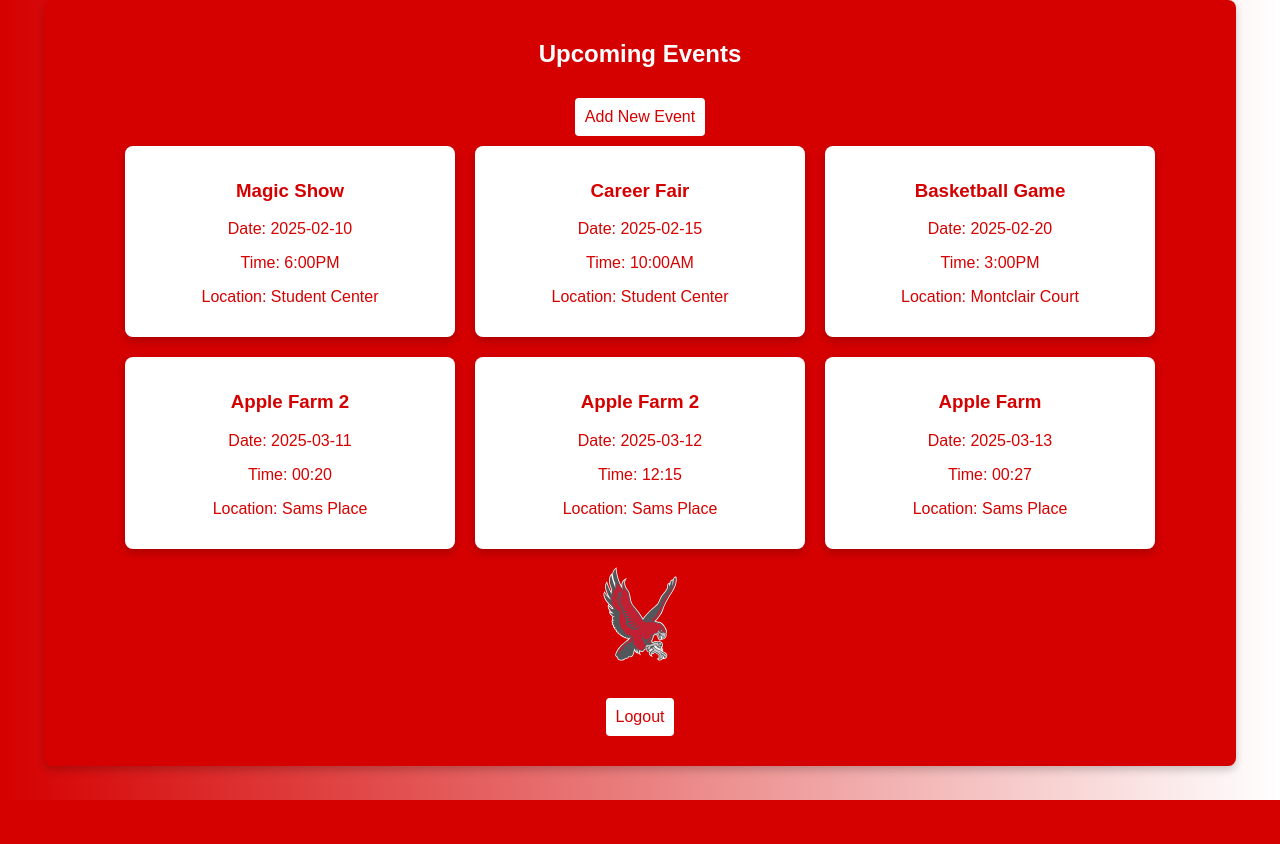
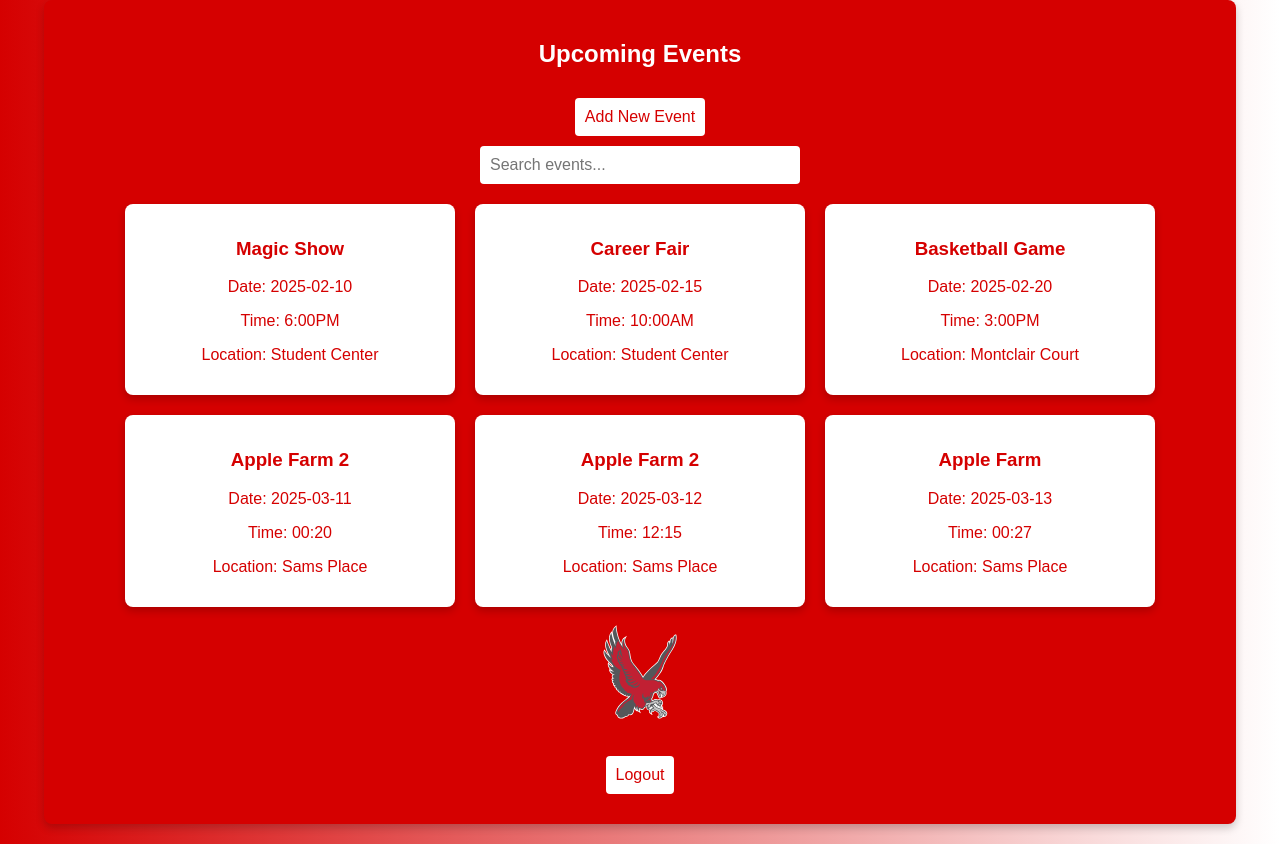
Before and after one commit to dwhitaker125/Event-Planner, a Flask app: page /events in a window 1280 px wide. Before the commit the page ends 800 px from the top, so only its background shows below. Run offline with Flask 3, Linux system fonts and the light colour scheme; a user stored in the database is signed in; data comes from the database, SQL or seed files in the repository.

Commit message:
Created Seach Bar

```diff
--- a/Event-Planner-main/events.sql
+++ b/Event-Planner-main/events.sql
@@ -1 +1,2 @@
---this file is needed to write sql queries into events.db
+UPDATE events
+DELETE 'Apple Farm 2'
--- a/Event-Planner-main/templates/view_events_v1.2.html
+++ b/Event-Planner-main/templates/view_events_v1.2.html
@@ -30,12 +30,24 @@
             margin-bottom: 20px;
         }
 
+        /* Add style for the search bar */
+        .search-bar {
+            margin-bottom: 20px;
+        }
+        .search-bar input {
+            padding: 10px;
+            width: 300px;
+            border-radius: 4px;
+            border: none;
+            font-size: 16px;
+        }
+
         /* FLEXBOX for Horizontal Layout */
         .events-list {
             display: flex;
             flex-wrap: wrap;
             justify-content: center;
-            gap: 20px; /* Space between event cards */
+            gap: 20px;
         }
 
         .event {
@@ -55,6 +67,7 @@
             height: auto;
             margin-top: 15px;
         }
+
         .admin-actions {
             margin-top: 20px;
             text-align: center;
@@ -84,8 +97,13 @@
             </div>
         {% endif %}
 
+        <!-- SEARCH BAR -->
+        <div class="search-bar">
+            <input type="text" id="searchInput" placeholder="Search events..." onkeyup="searchEvents()">
+        </div>
+
         <!-- FLEXBOX CONTAINER FOR HORIZONTAL DISPLAY -->
-        <div class="events-list">
+        <div class="events-list" id="eventsList">
             {% for event in events %}
                 <div class="event">
                     <h3>{{ event[0] }}</h3>
@@ -102,5 +120,27 @@
             <a href="{{ url_for('logout') }}">Logout</a>
         </div>
     </div>
+
+    <script>
+        function searchEvents() {
+            const input = document.getElementById('searchInput');
+            const filter = input.value.toLowerCase();
+            const eventsList = document.getElementById('eventsList');
+            const events = eventsList.getElementsByClassName('event');
+
+            // Loop through each event and hide/show based on search query
+            for (let i = 0; i < events.length; i++) {
+                const event = events[i];
+                const title = event.getElementsByTagName('h3')[0].textContent.toLowerCase();
+                const location = event.getElementsByTagName('p')[2].textContent.toLowerCase();
+
+                if (title.includes(filter) || location.includes(filter)) {
+                    event.style.display = '';
+                } else {
+                    event.style.display = 'none';
+                }
+            }
+        }
+    </script>
 </body>
 </html>
```
Also changed, not shown: Event-Planner-main/templates/view_events.html (+78 -1 lines).
